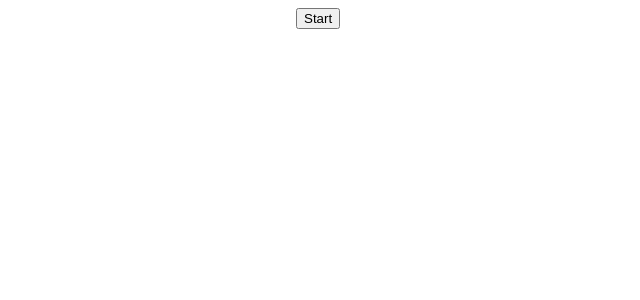
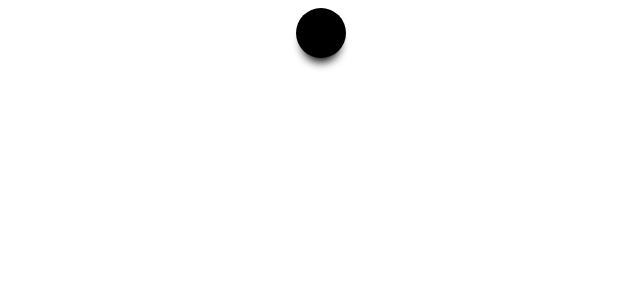
Before and after one commit to acciojob/golf-react-dhusakshata, a React app: page / in a window 1280 px wide. Both pictures are taken after a click on the button "Start". Shown: the top 300 px of the page, without its empty margins (28-668 px from the left). Built offline with nearby package versions, Linux system fonts and the light colour scheme.

Commit message:
submitting code-Wed Sep 20 2023 11:15:51 GMT+0530 (India Standard Time)

```diff
--- a/src/components/App.js
+++ b/src/components/App.js
@@ -1,48 +1,39 @@
-import React, { Component, useState } from "react";
+import React, { useState } from "react";
 import '../styles/App.css';
 
-class App extends Component {
-    constructor(props) {
-        super(props)
-        this.state = {
-            renderBall: false,
-            posi : 0,
-            ballPosition: { left: "0px" }
-        };
-        this.renderChoice = this.renderBallOrButton.bind(this)
-        this.buttonClickHandler = this.buttonClickHandler.bind(this)
-    };
+function App() {
+    const [renderBall, setRenderBall] = useState(false);
+    const [ballPosition, setBallPosition] = useState({ left: "0px" });
 
-    buttonClickHandler() {
-
-   }
-    renderBallOrButton() {
-		if (this.state.renderBall) {
-		    return <div className="ball" style={this.state.ballPosition}></div>
-		} else {
-		    return <button onClick={this.buttonClickHandler} >Start</button>
-		}
+    const buttonClickHandler = () => {
+        setRenderBall(true);
+        // Add event listener for the right arrow key
+        document.addEventListener("keydown", handleKeyDown);
     }
 
-    // bind ArrowRight keydown event
-    componentDidMount() {
-      document.addEventListener("keydown",(e)=>{
-        if(e.keyCode===39){
-            this.setState({
-                ballPosition:{
-                    left:this.state.posi+5+ "px"},posi:this.state.posi + 5})
-                }
-            });
+    const handleKeyDown = (e) => {
+        if (e.key === "ArrowRight") {
+            // Get the current left position and convert it to a number
+            const currentLeft = parseInt(ballPosition.left, 10);
+            // Update the left position by 5 pixels
+            const newLeft = currentLeft + 5;
+            setBallPosition({ left: `${newLeft}px` });
         }
+    }
 
-    render() {
-        return (
-            <div className="playground">
-                {this.renderBallOrButton()}
-            </div>
-        )
+    const renderBallOrButton = () => {
+        if (renderBall) {
+            return <div className="ball" style={ballPosition}></div>
+        } else {
+            return <button className="start" onClick={buttonClickHandler}>Start</button>
+        }
     }
+
+    return (
+        <div className="playground">
+            {renderBallOrButton()}
+        </div>
+    );
 }
 
-
 export default App;
```
